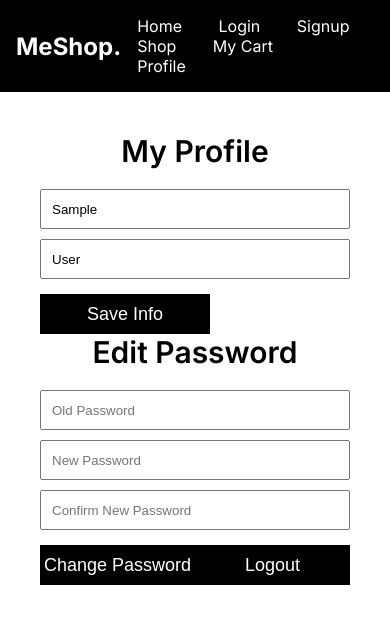
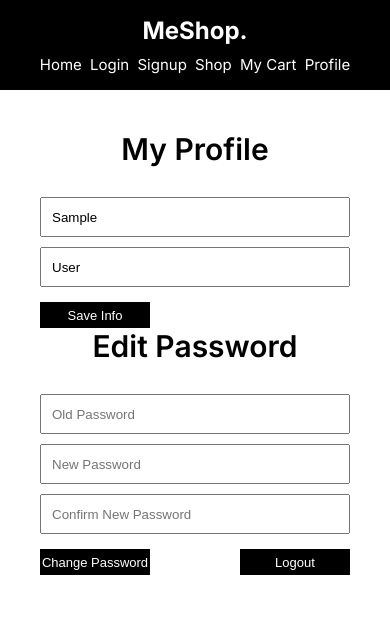
Before and after one commit to jayakrishnapalla05/ShoppingCart, a plain HTML site: page profile/index.html in a window 390 px wide. Drawn offline with Linux system fonts and the light colour scheme; sample sign-in values are in the browser's storage.

Commit message:
Shopping Cart

```diff
--- a/profile/styles.css
+++ b/profile/styles.css
@@ -92,3 +92,54 @@ button{
 #message2{
     display: none;
   }
+
+
+  @media  screen  and (min-width:320px) and (max-width:630px){
+    nav{
+    display: block;
+    color: white;
+    position: sticky;
+    z-index: 100;
+    top: 0;
+    background-color: black;
+    border-bottom: 1px solid white;
+    padding: 1rem;
+    font-size: 15px;
+    width: 100%;
+    }
+    nav .brand {
+      font-size: 1.5rem;
+      font-weight: bold;
+      text-align: center;
+      margin-bottom: 10px;
+    }
+    nav .nav-items a {
+      margin: 0px;
+      padding: 2px;
+  }
+  .container {
+      padding: 40px;
+      padding-bottom: 10px;
+      display: flex;
+      flex-direction: column;
+      gap:10px;
+  }
+  .container h1{
+    font-size: 24px;
+  }
+  nav .nav-items{
+    text-align: center;
+  }
+
+
+  button {
+    margin-top: 5px;
+    color: white;
+    background-color: black;
+    width: 110px;
+    height: 26px;
+    border: none;
+    font-size: 13px;
+    cursor: pointer;
+}
+}
```
